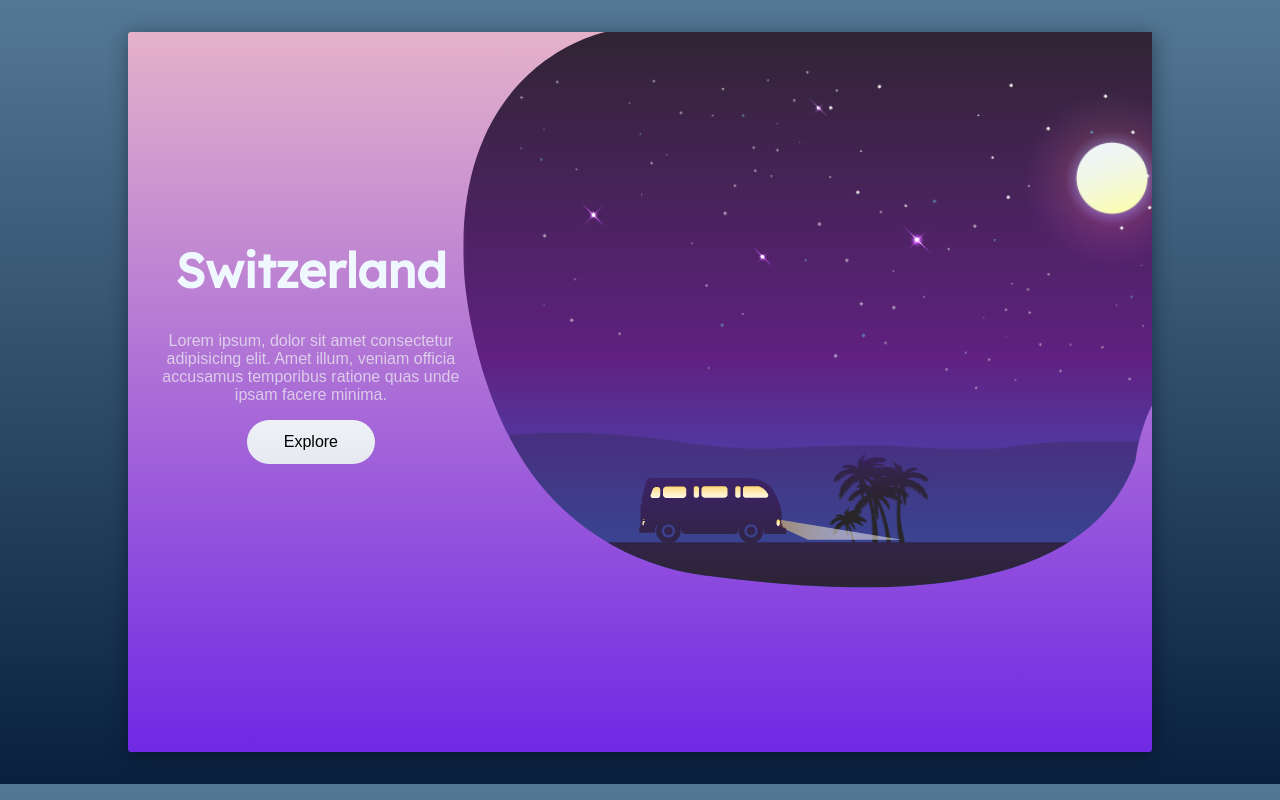
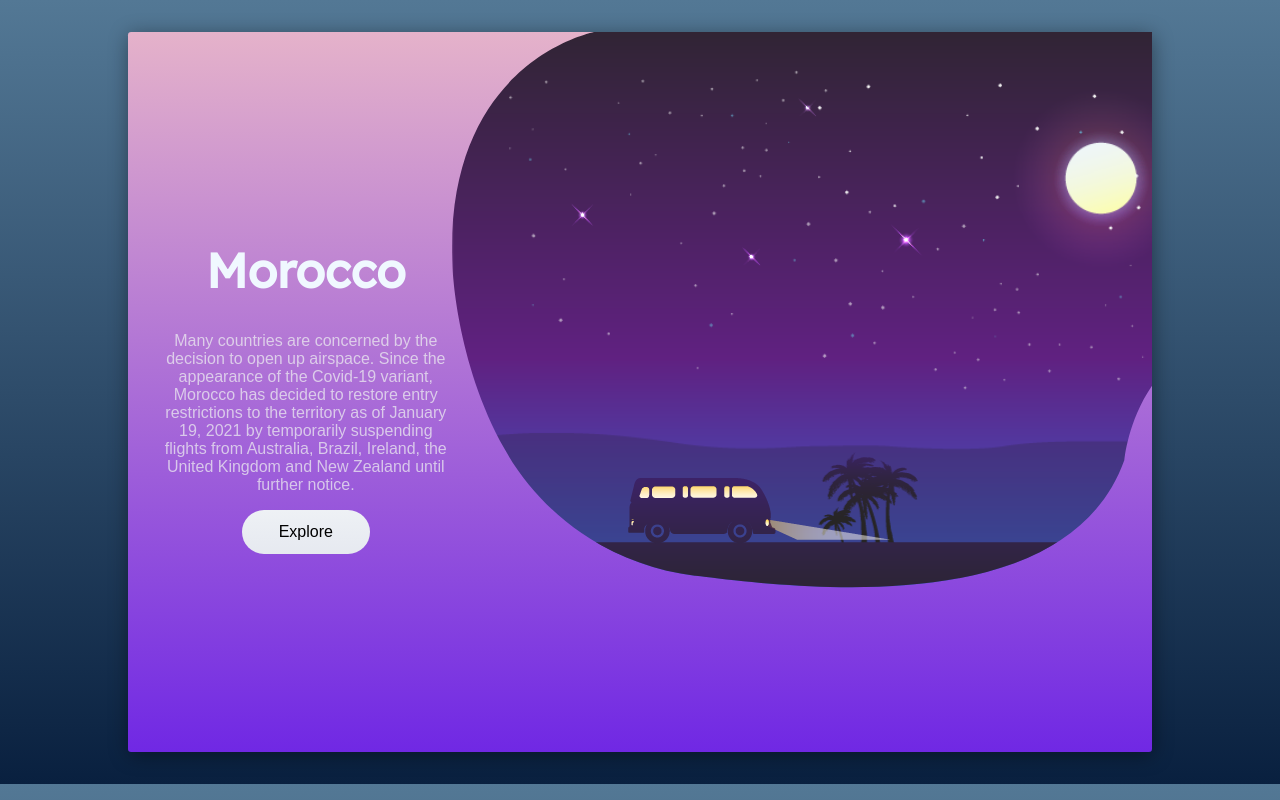
Before and after one commit to zaynabzaynab/responsive-web, a plain HTML site: page index.html in a window 1280 px wide. Drawn offline with Linux system fonts and the light colour scheme; a web font is replaced by a local one.

Commit message:
Update index.html

```diff
--- a/index.html
+++ b/index.html
@@ -15,9 +15,10 @@
     <div class="wrapper">
         <div class="container">
             <div class="title">
-                <h1>Switzerland</h1>
-                <p>Lorem ipsum, dolor sit amet consectetur adipisicing elit. Amet illum, veniam officia accusamus
-                    temporibus ratione quas unde ipsam facere minima.</p>
+                <h1>Morocco</h1>
+                <p>Many countries are concerned by the decision to open up airspace.
+
+Since the appearance of the Covid-19 variant, Morocco has decided to restore entry restrictions to the territory as of January 19, 2021 by temporarily suspending flights from Australia, Brazil, Ireland, the United Kingdom and New Zealand until further notice.</p>
                 <div class="buttons">
                     <button>Explore</button>
                 </div>
```
